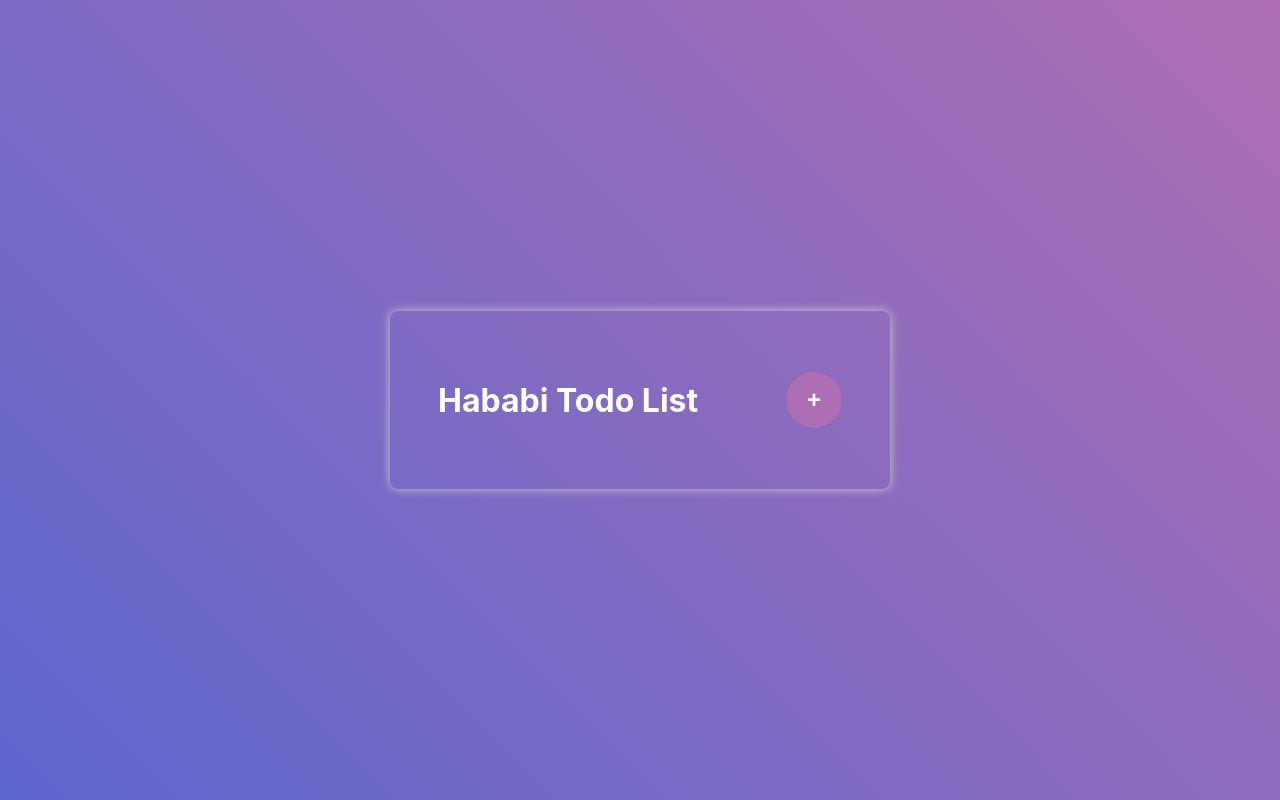
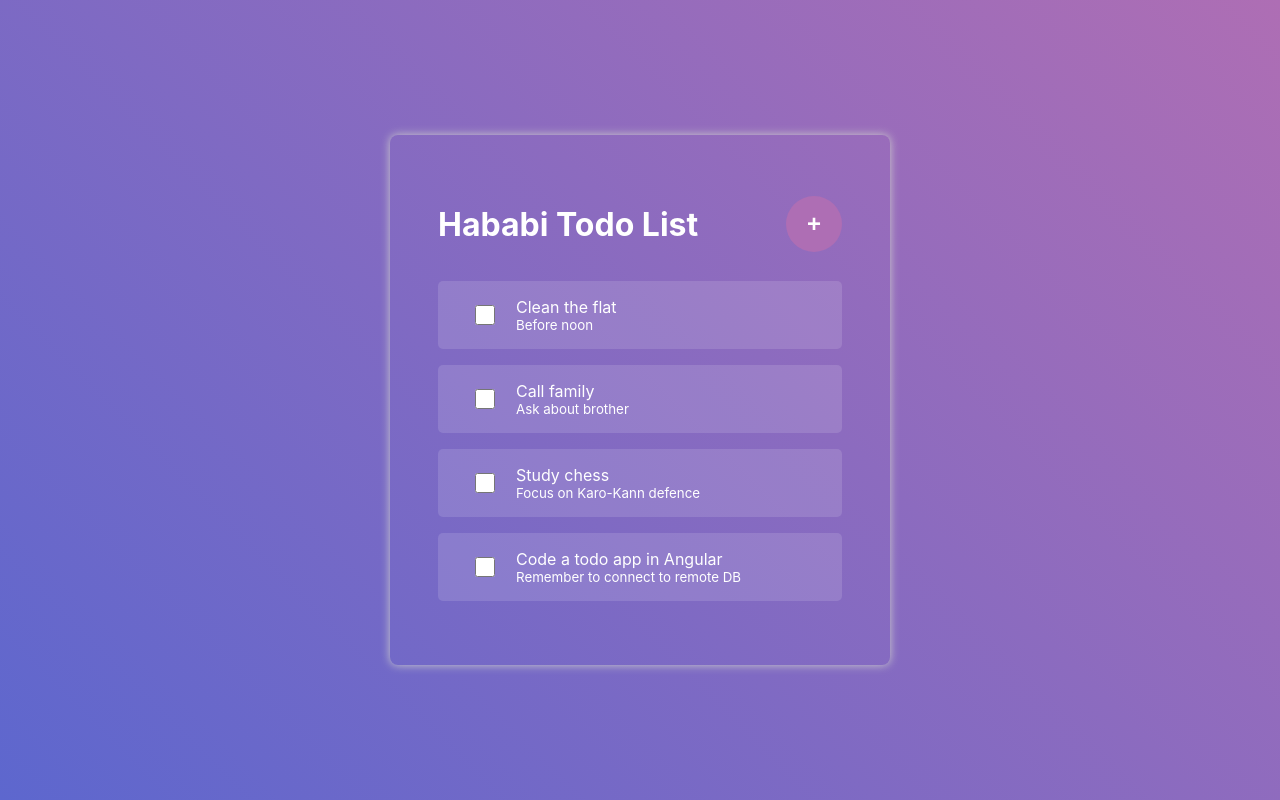
Before and after one commit to alejandro-ao/angular-todo-list, an Angular app: page / in a window 1280 px wide. Built offline with nearby package versions, Linux system fonts and the light colour scheme.

Commit message:
feat(tasks): get tasks from mock db and display them

```diff
--- /dev/null
+++ b/src/app/Task.ts
@@ -0,0 +1,5 @@
+export interface Task {
+  name: string;
+  description: string;
+  checked: boolean;
+}
--- a/src/app/app.component.html
+++ b/src/app/app.component.html
@@ -1,3 +1,4 @@
 <div class="todo-list">
   <app-header></app-header>
+  <app-tasks></app-tasks>
 </div>
--- a/src/app/app.module.ts
+++ b/src/app/app.module.ts
@@ -4,12 +4,14 @@ import { BrowserModule } from '@angular/platform-browser';
 import { AppComponent } from './app.component';
 import { HeaderComponent } from './components/header/header.component';
 import { ButtonComponent } from './components/button/button.component';
+import { TasksComponent } from './components/tasks/tasks.component';
 
 @NgModule({
   declarations: [
     AppComponent,
     HeaderComponent,
-    ButtonComponent
+    ButtonComponent,
+    TasksComponent
   ],
   imports: [
     BrowserModule
--- /dev/null
+++ b/src/app/components/tasks/tasks.component.html
@@ -0,0 +1,11 @@
+<div class="todo-list__tasks">
+  <div *ngFor="let task of tasks" class="todo-list__task">
+    <div class="todo-list__task__info">
+      <input type="checkbox" />
+      <div class="center-vertical">
+        <p>{{ task.name }}</p>
+        <small>{{ task.description }}</small>
+      </div>
+    </div>
+  </div>
+</div>
--- /dev/null
+++ b/src/app/components/tasks/tasks.component.ts
@@ -0,0 +1,16 @@
+import { Component, OnInit } from '@angular/core';
+import { TASKS } from 'src/app/mock-tasks';
+import { Task } from 'src/app/Task';
+
+@Component({
+  selector: 'app-tasks',
+  templateUrl: './tasks.component.html',
+  styleUrls: ['./tasks.component.css'],
+})
+export class TasksComponent implements OnInit {
+  constructor() {}
+
+  ngOnInit(): void {}
+
+  tasks: Task[] = TASKS;
+}
--- /dev/null
+++ b/src/app/mock-tasks.ts
@@ -0,0 +1,24 @@
+import { Task } from './Task';
+
+export const TASKS: Task[] = [
+  {
+    name: 'Clean the flat',
+    description: 'Before noon',
+    checked: false,
+  },
+  {
+    name: 'Call family',
+    description: 'Ask about brother',
+    checked: false,
+  },
+  {
+    name: 'Study chess',
+    description: 'Focus on Karo-Kann defence',
+    checked: false,
+  },
+  {
+    name: 'Code a todo app in Angular',
+    description: 'Remember to connect to remote DB',
+    checked: false,
+  },
+];
```
Also changed, not shown: src/app/components/tasks/tasks.component.css (added), 1 other file (tests, documents, lock files or other folders).
